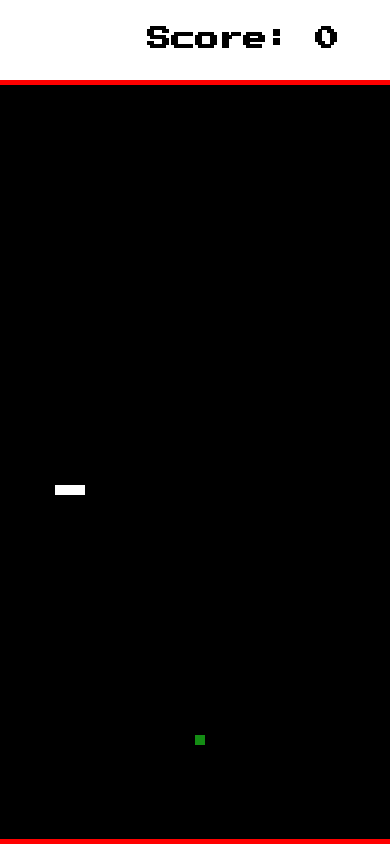
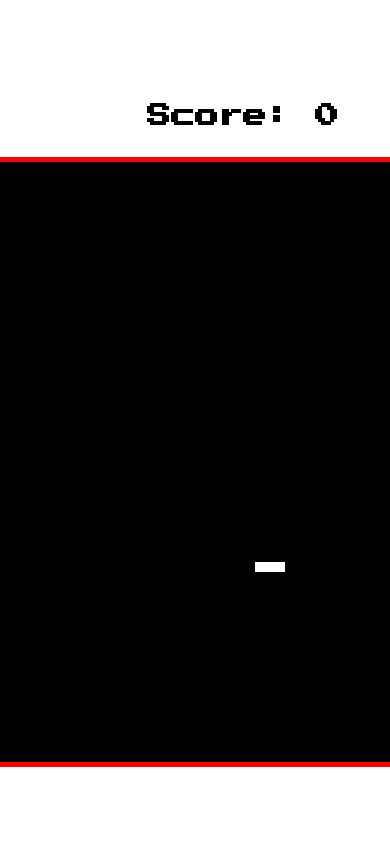
Before and after one commit to DavidMorgade/snakehtml, a website built with Vite: page client/index.html in a window 390 px wide. Both pictures are taken after typing "Sample" into the empty fields and a click on the input "Start Game". Shown: the top 844 px of the page. Built offline with nearby package versions, Linux system fonts and the light colour scheme.

Commit message:
adapting the game to different devices, pending

```diff
--- a/client/index.html
+++ b/client/index.html
@@ -68,7 +68,10 @@
         <h2 class="footer__heading">
           Developed by <span class="footer__span">David Morgade Gil</span>
         </h2>
-        <a class="footer__portfolio" href="https://www.developermorgade.es/"
+        <a
+          class="footer__portfolio"
+          target="_blank"
+          href="https://www.developermorgade.es/"
           >Developer Morgade</a
         >
       </footer>
--- a/client/src/styles/index.css
+++ b/client/src/styles/index.css
@@ -4,6 +4,13 @@
   box-sizing: border-box;
   /*box shadow that simulates a red border*/
   box-shadow: 0 0 0 5px red;
+}
+body {
+  /* remove scrolling */
+
+  overflow: hidden;
+
+
 }
 #score {
   display: flex;
@@ -21,11 +28,35 @@
   height: 100vh;
 }
 #game {
-  width: 800px;
-  height: 800px;
+  width: 1200px;
+  height: 820px;
   background-color: black;
   border: 5px solid red;
   position: relative;
+}
+@media (max-width: 1200px) {
+  #game {
+    width: 1000px;
+    height: 700px;
+  }
+}
+@media (max-width: 1000px) {
+  #game {
+    width: 800px;
+    height: 600px;
+  }
+}
+@media (max-width: 800px) {
+  #game {
+    width: 600px;
+    height: 600px;
+  }
+}
+@media (max-width: 600px) {
+  #game {
+    width: 400px;
+    height: 600px;
+  }
 }
 #snake {
   width: 30px;
@@ -40,6 +71,30 @@
   width: 10px;
   height: 10px;
   background-color: white; /* Color del snake */
+}
+@media (max-width: 1200px) {
+  #snake {
+    width: 8px;
+    height: 8px;
+  }
+}
+@media (max-width: 1000px) {
+  #snake {
+    width: 6px;
+    height: 6px;
+  }
+}
+@media (max-width: 800px) {
+  #snake {
+    width: 4px;
+    height: 4px;
+  }
+}
+@media (max-width: 600px) {
+  #snake {
+    width: 2px;
+    height: 2px;
+  }
 }
 .point {
   width: 10px;
--- a/client/src/ts/snake.ts
+++ b/client/src/ts/snake.ts
@@ -129,12 +129,14 @@ export class Snake {
 
   private checkColision(): boolean {
     const snakeHead = this.segments[0];
+    const boardHeight = document.querySelector("#game")?.clientHeight as number;
+    const boardWidth = document.querySelector("#game")?.clientWidth as number;
     // Comprueba si la cabeza del snake colisiona con los límites del tablero
     if (
-      snakeHead.posX < -9 ||
-      snakeHead.posX >= 800 ||
-      snakeHead.posY < -9 ||
-      snakeHead.posY >= 800
+      snakeHead.posX < 0 ||
+      snakeHead.posX >= boardWidth ||
+      snakeHead.posY < 0 ||
+      snakeHead.posY >= boardHeight - 5
     ) {
       return true;
     }
```
Also changed, not shown: 2 other files.
